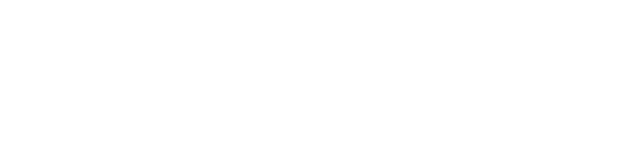
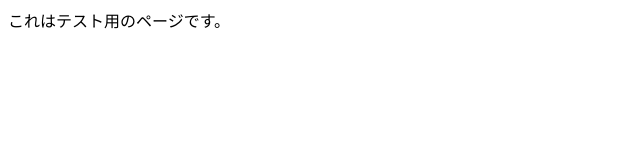
Before and after one commit to AwataSaki/TestGithubPages, a plain HTML site: page index.html in a window 1280 px wide. Shown: the whole page, without its empty margins (0-640 px from the left). Drawn offline with Linux system fonts and the light colour scheme.

Commit message:
Update Body

```diff
--- a/index.html
+++ b/index.html
@@ -3,5 +3,6 @@
 <title>タイトル</title>
 </head>
 <body>
+  これはテスト用のページです。
 </body>
 </html>
```
